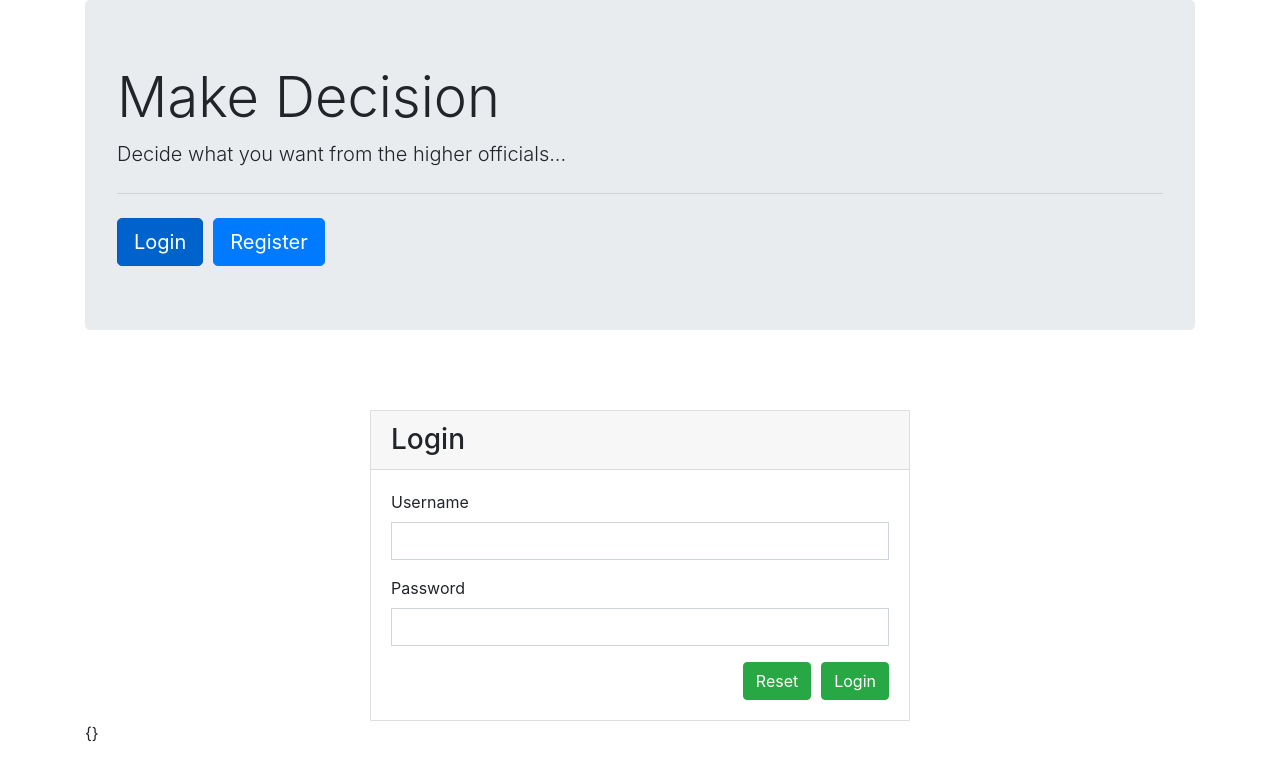
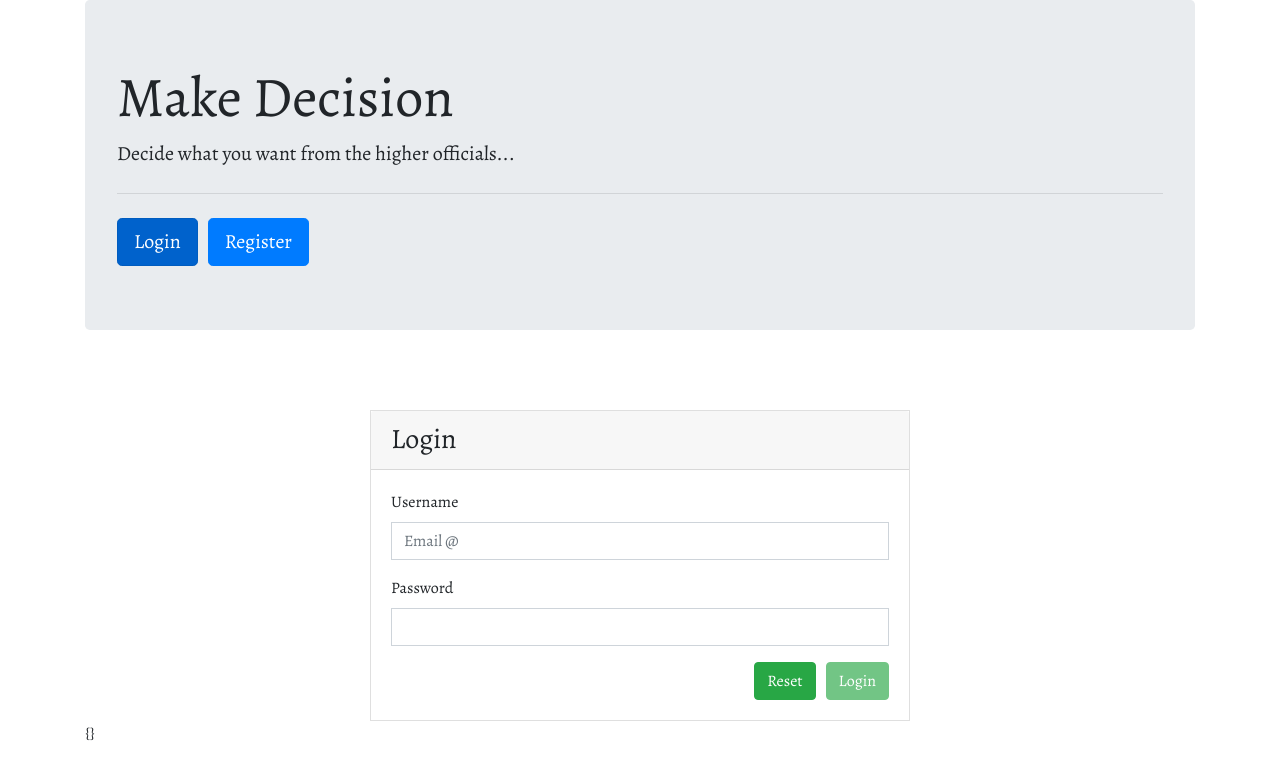
Before and after one commit to karthick-in/make-decision, an Angular app: page /login in a window 1280 px wide. Shown: the top 780 px of the page. Built offline with nearby package versions, Linux system fonts and the light colour scheme.

Commit message:
1. Implemented Route guard 2. Tried verified token authentication 3. Improved login form validation 4. Added new font style etc...

```diff
--- a/src/app/api.service.ts
+++ b/src/app/api.service.ts
@@ -1,5 +1,5 @@
 import { Injectable } from '@angular/core';
-import { HttpClient } from '@angular/common/http';
+import { HttpClient, HttpErrorResponse } from '@angular/common/http';
 import { Router } from '@angular/router';
 
 @Injectable({
@@ -9,6 +9,7 @@ export class ApiService {
 
   private _registerUrl = "http://localhost:3000/register";
   private _loginUrl = "http://localhost:3000/login";
+  private _verifyTokenUrl = "http://localhost:3000/verifyToken";
 
   constructor(
     private http: HttpClient,
@@ -30,11 +31,28 @@ export class ApiService {
 
   getToken() {
     let token = localStorage.getItem('token');
-    //console.log("Here : " + token);
     return token;
   }
 
-  loggedIn() {
-    return !!localStorage.getItem('token')
+  loggedIn() : boolean{
+    return !!localStorage.getItem('token');
+  }
+
+  // Use this function to find whether the current user is a verified token user...
+  isVerifiedLogin(){
+    this.verifyToken().subscribe(
+      res => console.log("verified"),
+      err => {
+        if( err instanceof HttpErrorResponse ) {
+          if (err.status === 401) { // unauthorized user
+            this.logoutUser();
+          }
+        }
+      }
+    )
+  }
+
+  verifyToken(){
+    return this.http.get<any>(this._verifyTokenUrl);
   }
 }
--- a/src/app/app-routing.module.ts
+++ b/src/app/app-routing.module.ts
@@ -4,6 +4,7 @@ import { RegisterComponent } from './register/register.component';
 import { LoginComponent } from './login/login.component';
 import { HomeComponent } from './home/home.component';
 import { PageNotFoundComponent } from './page-not-found/page-not-found.component';
+import { AuthGuard } from './auth.guard';
 
 
 const routes: Routes = [
@@ -13,15 +14,16 @@ const routes: Routes = [
     pathMatch: "full"
   },
   {
+    path : 'login',
+    component : LoginComponent
+  },
+  {
     path: 'register',
     component: RegisterComponent
   },
   {
-    path : 'login',
-    component : LoginComponent
-  },
-  {
     path : 'home',
+    canActivate : [AuthGuard],
     component : HomeComponent
   },
   {
--- a/src/app/app.component.html
+++ b/src/app/app.component.html
@@ -7,6 +7,12 @@
       *ngIf="!this.apiservice.loggedIn()" href="#" role="button">Login</a>
     <a routerLink="/register" routerLinkActive="active" style="margin-right:10px" class="btn btn-primary btn-lg"
       *ngIf="!this.apiservice.loggedIn()" href="#" role="button">Register</a>
+
+    <div class="text-right">
+      <a routerLink="/register" routerLinkActive="active" class="btn btn-primary btn-lg"
+      *ngIf="this.apiservice.loggedIn()" (click)="this.apiservice.logoutUser()" href="#" role="button">Logout</a>
+    </div>
+
   </div>
 
   <router-outlet></router-outlet>
--- a/src/app/app.module.ts
+++ b/src/app/app.module.ts
@@ -2,6 +2,7 @@ import { BrowserModule } from '@angular/platform-browser';
 import { NgModule } from '@angular/core';
 import { FormsModule } from '@angular/forms';
 import { HttpClientModule, HTTP_INTERCEPTORS } from '@angular/common/http'
+import { AuthGuard } from './auth.guard';
 
 import { AppRoutingModule } from './app-routing.module';
 import { AppComponent } from './app.component';
@@ -27,7 +28,7 @@ import { PageNotFoundComponent } from './page-not-found/page-not-found.component
     FormsModule,
     HttpClientModule
   ],
-  providers: [ApiService,Util,
+  providers: [ApiService,Util,AuthGuard,
     {
       provide: HTTP_INTERCEPTORS,
       useClass: TokeninterceptorService,
--- /dev/null
+++ b/src/app/auth.guard.ts
@@ -0,0 +1,27 @@
+import { Injectable } from '@angular/core';
+import { CanActivate, ActivatedRouteSnapshot, RouterStateSnapshot, UrlTree, Router } from '@angular/router';
+import { Observable } from 'rxjs';
+import { ApiService } from './api.service';
+
+@Injectable({
+  providedIn: 'root'
+})
+export class AuthGuard implements CanActivate {
+
+  constructor(private _apiservice : ApiService,
+    private _router: Router) { }
+
+  canActivate(
+    next: ActivatedRouteSnapshot,
+    state: RouterStateSnapshot): Observable<boolean | UrlTree> | Promise<boolean | UrlTree> | boolean | UrlTree {
+
+      if (this._apiservice.loggedIn()) {
+        return true
+      } else {
+        console.log('false')
+        this._router.navigate(['/login'])
+        return false
+      }
+  }
+
+}
--- a/src/app/home/home.component.html
+++ b/src/app/home/home.component.html
@@ -1,3 +1,5 @@
 <p>home works!</p>
 
 <button (click)="this.apiservice.logoutUser()">Logout</button>
+<br>
+<button (click)="verify_the_token()">Verfify token</button>
--- a/src/app/home/home.component.ts
+++ b/src/app/home/home.component.ts
@@ -1,6 +1,7 @@
 import { Component, OnInit } from '@angular/core';
 import { Router } from '@angular/router';
 import { ApiService } from '../api.service';
+import { HttpErrorResponse } from '@angular/common/http';
 
 @Component({
   selector: 'app-home',
@@ -13,9 +14,12 @@ export class HomeComponent implements OnInit {
     public apiservice: ApiService) { }
 
   ngOnInit(): void {
-    if (!this.apiservice.loggedIn()) {
-      this.router.navigate(['/login'])
-    }
+  }
+
+  // TODO: remove this function
+  verify_the_token(){
+    this.apiservice.isVerifiedLogin();
+    console.log("Hi youre a true user");
   }
 
 }
--- a/src/app/login/login.component.html
+++ b/src/app/login/login.component.html
@@ -10,21 +10,25 @@
           <h3 class="mb-0">Login</h3>
         </div>
         <div class="card-body">
-          <form class="form">
+          <form class="form" ngNativeValidate #loginForm="ngForm">
             <div class="form-group">
               <label for="uname1">Username</label>
               <input type="email" class="form-control rounded-0" name="email" ng-model="text"
-                ng-pattern="/^[_a-z0-9]+(\.[_a-z0-9]+)*@[a-z0-9-]+(\.[a-z0-9-]+)*(\.[a-z]{2,4})$/"
-                [(ngModel)]="loginUser.email" required>
+                [(ngModel)]="loginUser.email" #email="ngModel" required email placeholder="Email @">
             </div>
+
+            <div *ngIf="email.invalid && (email.dirty || email.touched)" class="alert alert-danger">
+              Email format required
+            </div>
+
             <div class="form-group">
               <label>Password</label>
               <input type="password" class="form-control rounded-0" name="password" [(ngModel)]="loginUser.password"
                 required>
             </div>
-            <button type="button" (click)="login()" class="btn btn-success float-right">Login</button>
-            <button (click)="this.loginUser=this.util.resetValues(this.loginUser)" style="margin-right:10px"
-              class="btn btn-success float-right">Reset</button>
+            <button type="button" [disabled]="loginForm.form.invalid" (click)="login()"
+              class="btn btn-success float-right">Login</button>
+            <button type="reset" style="margin-right:10px" class="btn btn-success float-right">Reset</button>
           </form>
         </div>
         <!--/card-block-->
--- a/src/app/login/login.component.ts
+++ b/src/app/login/login.component.ts
@@ -27,12 +27,10 @@ export class LoginComponent implements OnInit {
   login() {
     this.loginUser.password = this.util.encrypt(this.loginUser.password)
     this.apiservice.loginUser(this.loginUser).subscribe(res => {
-      //console.log(res)
       localStorage.setItem('token', res.token);
       this.router.navigate(['/home']);
     },
       err => {
-        //console.log("Error at Login funtion "+JSON.stringify(err));
         this.util.errMsg = "Invalid Input data";
       });
   }
--- a/src/app/util.ts
+++ b/src/app/util.ts
@@ -16,6 +16,7 @@ export class Util {
         return CryptoJS.AES.decrypt(textToDecrypt, this.secretKey.trim()).toString(CryptoJS.enc.Utf8);
     }
 
+    // TODO: remove this function
     resetValues(clearUser : User) : User{
         this.errMsg = "";
         clearUser = {} as User;
--- a/src/index.html
+++ b/src/index.html
@@ -7,6 +7,7 @@
   <meta name="viewport" content="width=device-width, initial-scale=1">
   <link rel="icon" type="image/x-icon" href="favicon.ico">
   <link rel="stylesheet" href="https://stackpath.bootstrapcdn.com/bootstrap/4.4.1/css/bootstrap.min.css" integrity="sha384-Vkoo8x4CGsO3+Hhxv8T/Q5PaXtkKtu6ug5TOeNV6gBiFeWPGFN9MuhOf23Q9Ifjh" crossorigin="anonymous">
+  <link href="https://fonts.googleapis.com/css?family=Alegreya|Noto+Serif|Playfair+Display&display=swap" rel="stylesheet">
 </head>
 <body>
   <app-root></app-root>
--- a/src/styles.css
+++ b/src/styles.css
@@ -1 +1,4 @@
 /* You can add global styles to this file, and also import other style files */
+body {
+    font-family: "Alegreya", Times, serif;
+  }
```
Also changed, not shown: 2 other files (tests, documents, lock files or other folders).
